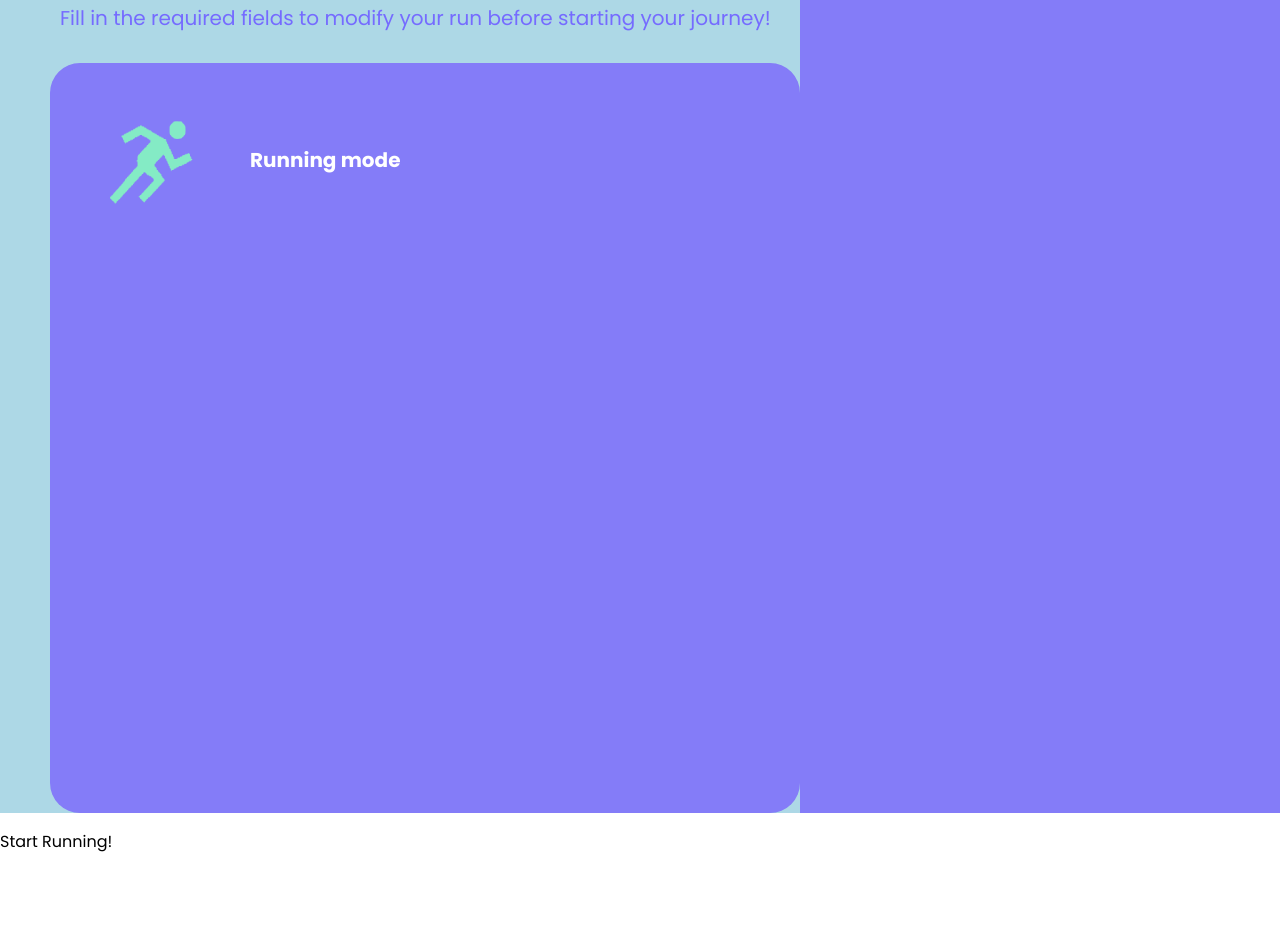
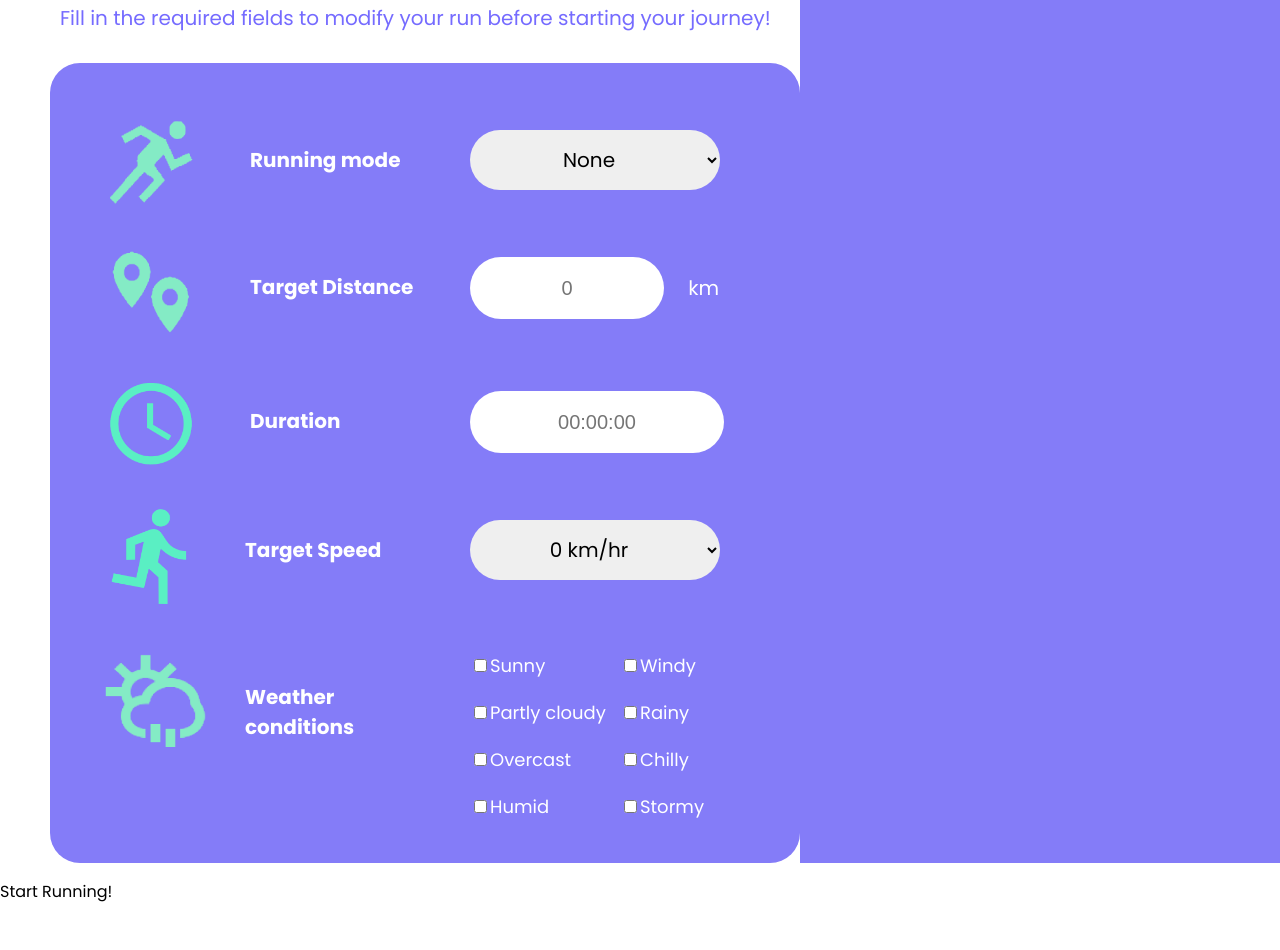
Before and after one commit to jazzy-gip/DECO2017_A3, a website: page public/index.html in a window 1280 px wide. Shown: the part 1852-2802 px from the top of the page. Before the commit the page ends 2722 px from the top, so only its background shows below. Drawn offline with Linux system fonts and the light colour scheme.

Commit message:
Created the main content of the 'setting goal page' that allows the user to input their personal target goals through the implementation of user input fields, dropdown menus and checkboxes for the server to be able to record the data and store it within the section on the right.

```diff
--- a/public/index.html
+++ b/public/index.html
@@ -88,7 +88,7 @@
     </div>
 
     <div id="Settinggoal-page">
-        <div class ="container2" style="background-color: lightblue;
+        <div class ="container2" style="
         justify-content: space-between;">
         <div class ="main-content">
         <p class = "goal-title">Setting your goal</p>
@@ -98,6 +98,58 @@
                 <div>
                 <img class="runningmode" src="images/runningman.png">
                 <p class="runningmode-text">Running mode</p>
+                <select id="runningmode-dropdown">
+                    <option value="option1">None</option>
+                    <option value="option2">Long run</option>
+                    <option value="option3">Short run</option>
+                    <option value="option4">Until failure</option>
+                 </select>
+                </div>
+                <div>
+                    <img class="distance-image" src="images/distanceicon.png">
+                    <p class="tDistance-text">Target Distance</p>
+                    <input class="tDistance-input" type="text" placeholder="0">
+                    <span class="unit-text">km</span>
+                </div>
+                <div>
+                    <img class="time-image" src="images/clock.png">
+                    <p class="duration-text">Duration</p>
+                    <input class="time-input" type="text" placeholder="00:00:00">
+                </div>
+                <div>
+                    <img class="speed-image" src="images/speed.png">
+                    <p class="tSpeed-text">Target Speed</p>
+                    <select id="speed-dropdown">
+                        <option value="option1">0 km/hr</option>
+                        <option value="option2">4 km/hr</option>
+                        <option value="option3">6 km/hr</option>
+                        <option value="option4">8 km/hr</option>
+                        <option value="option5">10 km/hr</option>
+                        <option value="option6">12 km/hr</option>
+                        <option value="option7">14 km/hr</option>
+                        <option value="option8">16 km/hr</option>
+                        <option value="option9">18 km/hr</option>
+                        <option value="option10">20 km/hr</option>
+                        <option value="option11">22 km/hr</option>
+                     </select>
+                </div>
+                <div>
+                    <img class="weather-image" src="images/weather.png">
+                    <p class="weather-text">Weather<br>conditions</p>
+                    <div class="checkbox-grid">
+                        <div class="checkbox-group">
+                            <label><input type="checkbox">Sunny</label>
+                            <label><input type="checkbox">Partly cloudy</label>
+                            <label><input type="checkbox">Overcast</label>
+                            <label><input type="checkbox">Humid</label>
+                        </div>
+                        <div class="checkbox-group">
+                            <label><input type="checkbox">Windy</label>
+                            <label><input type="checkbox">Rainy</label>
+                            <label><input type="checkbox">Chilly</label>
+                            <label><input type="checkbox">Stormy</label>
+                        </div>
+                    </div>
                 </div>
             </div>
         </div>
--- a/public/style.css
+++ b/public/style.css
@@ -232,7 +232,7 @@ body{
 .square-box2 {
     flex-grow:1;
     width: 750px;
-    height: 750px;
+    height: 800px;
     margin-top: 30px;
     background-color: #847CF8;
     margin-left: 50px;
@@ -256,10 +256,8 @@ body{
     position: relative;
     top: -65px;
     left: 200px;
+}
 
-
-}
-/*(
 #runningmode-dropdown {
     width: 250px;
     height: 60px;
@@ -269,7 +267,7 @@ body{
     font-family: 'Poppins', sans-serif;
     text-align: center;
     position: relative;
-    top: -65px;
+    top: -130px;
     left: 420px;
     background-size: 20px;
 }
@@ -277,8 +275,8 @@ body{
 .distance-image {
     width: 110px;
     height: 110px;
-    margin-top: -20px;
-    margin-left: 50px;
+    margin-top: -80px;
+    margin-left: 45px;
 }
 
 .tDistance-text {
@@ -313,8 +311,8 @@ body{
 .time-image {
     width: 135px;
     height: 110px;
-    margin-top: -20px;
-    margin-left: 40px;
+    margin-top: -10px;
+    margin-left: 35px;
 }
 
 .duration-text {
@@ -340,8 +338,8 @@ body{
 .speed-image {
     width: 135px;
     height: 120px;
-    margin-top: -25px;
-    margin-left: 40px;
+    margin-top: -20px;
+    margin-left: 35px;
 }
 
 .tSpeed-text {
@@ -368,7 +366,7 @@ body{
 .weather-image {
     width: 135px;
     height: 120px;
-    margin-top: -10px;
+    margin-top: 0px;
     margin-left: 40px;
 }
 
@@ -376,13 +374,13 @@ body{
     font-size: 20px;
     font-weight: bold;
     color: white;
-    margin-top: -100px;
+    margin-top: -90px;
     margin-left: 195px;
 }
 
 /* check boxes */
 
-/* .checkbox-grid {
+.checkbox-grid {
     display: grid;
     grid-template-columns: 20% 20%;
     gap: 0x;
@@ -402,9 +400,8 @@ body{
     margin-bottom: 20px;
 } */
 
-/* .checkbox-grid input[type="checkbox"] {
+.checkbox-grid input[type="checkbox"] {
     transform: scale(1.5);
     margin-left: 5px;
     margin-right: 15px;
 }
- */
```
